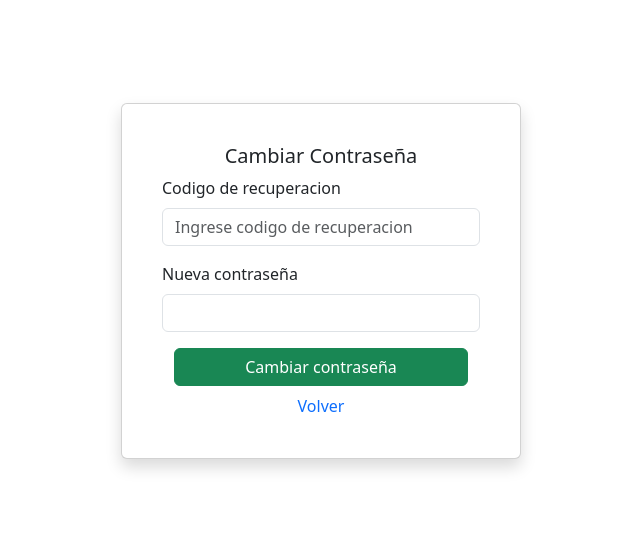
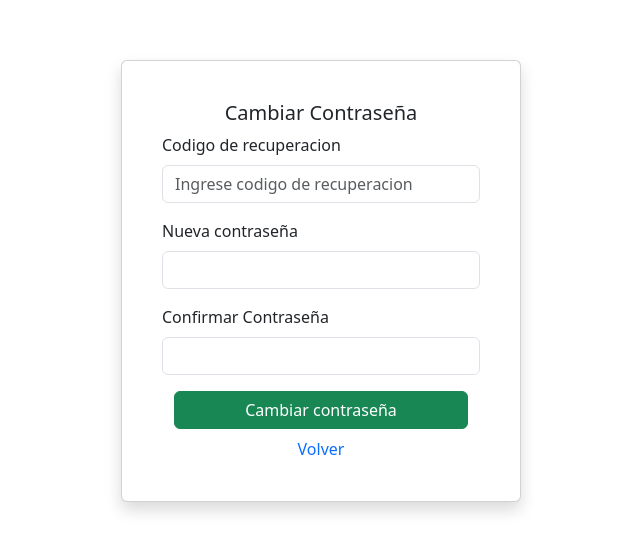
Before and after one commit to franjavi96a/Client_Login_PERN, a React (Vite) app: page /recover-password in a window 1280 px wide. Shown: the part 119-670 px from the top of the page, without its empty margins (319-959 px from the left). Built offline with nearby package versions, Linux system fonts and the light colour scheme.

Commit message:
feature/confirmar contraseña en reset password

```diff
--- a/src/components/RecoverPassword.jsx
+++ b/src/components/RecoverPassword.jsx
@@ -6,6 +6,7 @@ export default function RecoverPassword() {
 
     const [token, setToken] = useState('');
     const [newPassword, setNewPassword] = useState('');
+    const [password, setPassword] = useState('');
     const [errorMessage, setErrorMessage] = useState('');
     const [loading, setLoading] = useState(false);
 
@@ -14,6 +15,7 @@ export default function RecoverPassword() {
         setErrorMessage('');
         setLoading(true);
         try {
+            if (newPassword !== password) throw new Error('Las contraseñas no coinciden');
             await axios.put(`${import.meta.env.VITE_API_URL}/reset-password`, { token, newPassword });
             alert('Contraseña cambiada exitosamente');
             setToken('');
@@ -54,8 +56,18 @@ export default function RecoverPassword() {
                                 type="password"
                                 className="form-control"
                                 id="newPassword"
+                                value={newPassword}
                                 onChange={(e) => setNewPassword(e.target.value)}
                                 required />
+                        </div>
+                        <div className='mb-3'>
+                            <label className='form-label'>Confirmar Contraseña</label>
+                            <input
+                                className='form-control'
+                                type='password'
+                                value={password}
+                                onChange={(e) => setPassword(e.target.value)}
+                            />
                         </div>
                         <div className="container d-flex flex-column align-items-center mt-2 gap-2">
                             <button
```
